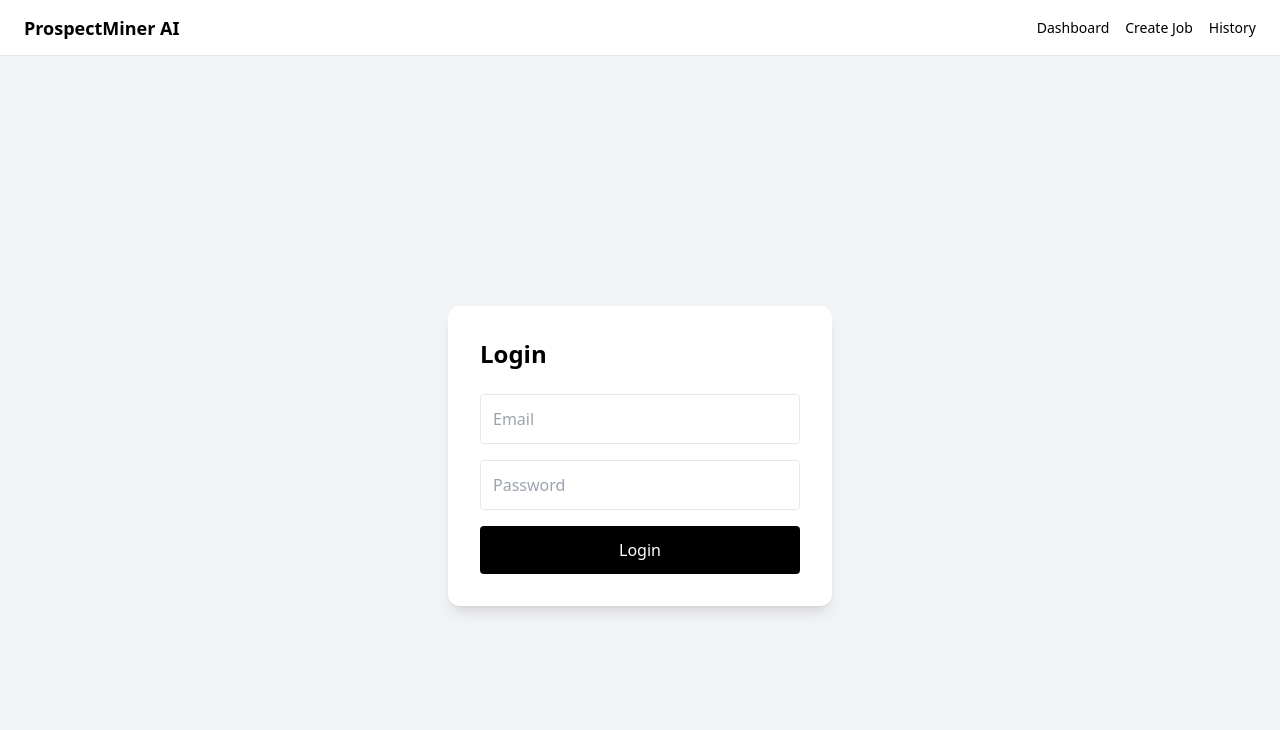
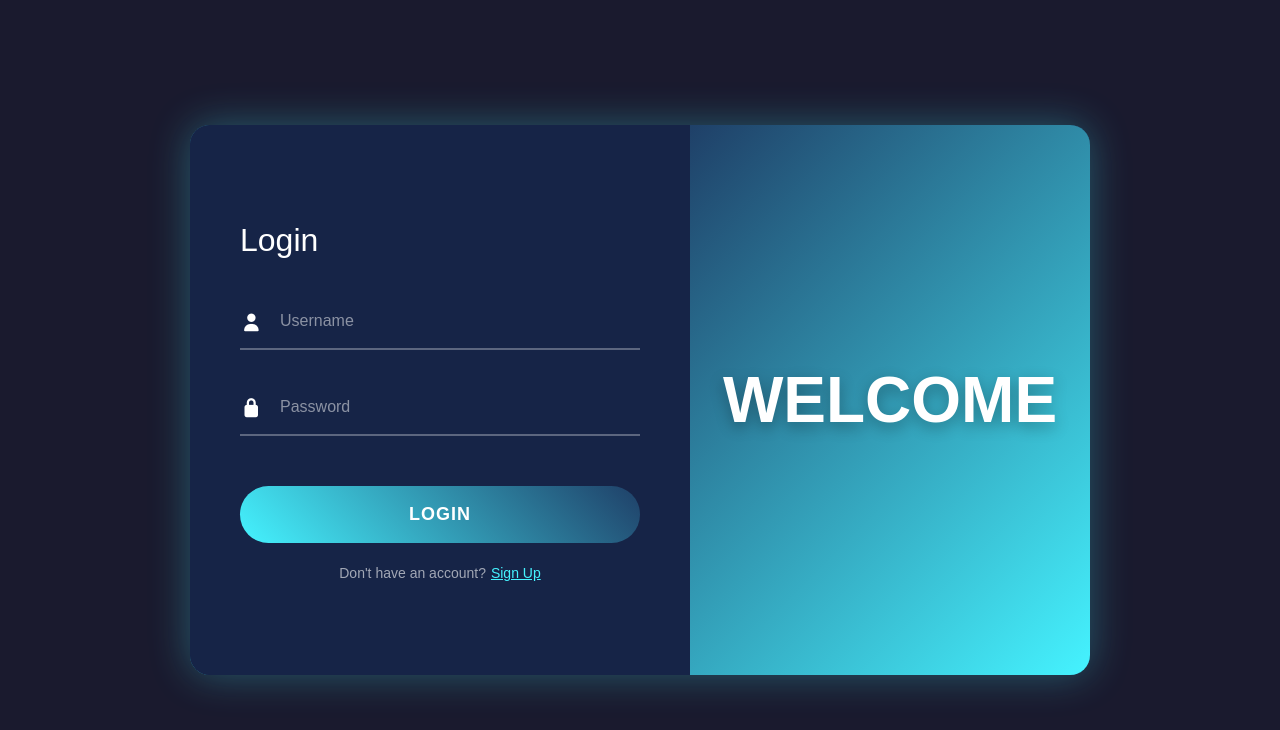
Before and after one commit to Satish397882/ProspectMiner-AI, a React (Vite) app in the folder frontend/: page /login in a window 1280 px wide. Shown: the top 730 px of the page. Built offline with nearby package versions, Linux system fonts and the light colour scheme.

Commit message:
animated login page, auth backend, CORS fix

```diff
--- a/frontend/index.html
+++ b/frontend/index.html
@@ -1,9 +1,14 @@
-<!DOCTYPE html>
+<!doctype html>
 <html lang="en">
   <head>
     <meta charset="UTF-8" />
+    <link rel="icon" type="image/svg+xml" href="/vite.svg" />
     <meta name="viewport" content="width=device-width, initial-scale=1.0" />
     <title>ProspectMiner AI</title>
+    <link
+      rel="stylesheet"
+      href="https://cdnjs.cloudflare.com/ajax/libs/font-awesome/7.0.1/css/all.min.css"
+    />
   </head>
   <body>
     <div id="root"></div>
--- a/frontend/src/App.jsx
+++ b/frontend/src/App.jsx
@@ -1,18 +1,22 @@
-import { BrowserRouter, Routes, Route } from "react-router-dom"
-import Navbar from "./components/Navbar"
+import { BrowserRouter, Routes, Route, useLocation } from "react-router-dom";
+import Navbar from "./components/Navbar";
 
-import Login from "./pages/Login"
-import Signup from "./pages/Signup"
-import Dashboard from "./pages/Dashboard"
-import CreateJob from "./pages/CreateJob"
-import JobHistory from "./pages/JobHistory"
-import JobProgress from "./pages/JobProgress"
-import ProtectedRoute from "./components/ProtectedRoute"
+import Login from "./pages/Login";
+import Signup from "./pages/Signup";
+import Dashboard from "./pages/Dashboard";
+import CreateJob from "./pages/CreateJob";
+import JobHistory from "./pages/JobHistory";
+import JobProgress from "./pages/JobProgress";
+import ProtectedRoute from "./components/ProtectedRoute";
 
-export default function App() {
+function AppContent() {
+  const location = useLocation();
+  const hideNavbar =
+    location.pathname === "/login" || location.pathname === "/signup";
+
   return (
-    <BrowserRouter>
-      <Navbar />
+    <>
+      {!hideNavbar && <Navbar />}
 
       <Routes>
         {/* PUBLIC */}
@@ -56,6 +60,14 @@ export default function App() {
           }
         />
       </Routes>
+    </>
+  );
+}
+
+export default function App() {
+  return (
+    <BrowserRouter>
+      <AppContent />
     </BrowserRouter>
-  )
+  );
 }
--- /dev/null
+++ b/frontend/src/api/axios-DESKTOP-K2D7PNC.js
@@ -0,0 +1,11 @@
+import axios from "axios";
+
+const api = axios.create({
+  baseURL: "http://localhost:5000",
+  withCredentials: false,
+  headers: {
+    "Content-Type": "application/json",
+  },
+});
+
+export default api;
--- a/frontend/src/components/Navbar.jsx
+++ b/frontend/src/components/Navbar.jsx
@@ -1,12 +1,27 @@
 export default function Navbar() {
   return (
-    <nav className="h-14 border-b flex items-center px-6 justify-between">
-      <span className="font-bold text-lg">ProspectMiner AI</span>
-      <div className="flex gap-4 text-sm">
-        <a href="/">Dashboard</a>
-        <a href="/create">Create Job</a>
-        <a href="/history">History</a>
+    <nav className="h-14 border-b border-gray-700 bg-[#162447] flex items-center px-6 justify-between">
+      <span className="font-bold text-lg text-white">ProspectMiner AI</span>
+      <div className="flex gap-6 text-sm">
+        <a
+          href="/"
+          className="text-gray-300 hover:text-[#45f3ff] transition-colors"
+        >
+          Dashboard
+        </a>
+        <a
+          href="/create"
+          className="text-gray-300 hover:text-[#45f3ff] transition-colors"
+        >
+          Create Job
+        </a>
+        <a
+          href="/history"
+          className="text-gray-300 hover:text-[#45f3ff] transition-colors"
+        >
+          History
+        </a>
       </div>
     </nav>
-  )
+  );
 }
--- a/frontend/src/pages/Login.jsx
+++ b/frontend/src/pages/Login.jsx
@@ -1,44 +1,104 @@
-import { useState } from "react"
-import api from "../api/axios"
-import { useNavigate } from "react-router-dom"
+import { useState } from "react";
+import { useNavigate } from "react-router-dom";
+import axios from "axios";
+import "../styles/auth.css";
 
-export default function Login() {
-  const [email, setEmail] = useState("")
-  const [password, setPassword] = useState("")
-  const navigate = useNavigate()
+const Login = () => {
+  const [isLogin, setIsLogin] = useState(true);
+  const [email, setEmail] = useState("");
+  const [password, setPassword] = useState("");
+  const [name, setName] = useState("");
+  const [error, setError] = useState("");
+  const [success, setSuccess] = useState("");
+  const navigate = useNavigate();
 
-  const submit = async e => {
-    e.preventDefault()
-    const res = await api.post("/auth/login", { email, password })
-    localStorage.setItem("token", res.data.token)
-    navigate("/")
+  const handleSubmit = async (e) => {
+    e.preventDefault();
+    setError("");
+    setSuccess("");
+
+    try {
+      const endpoint = isLogin ? "/api/auth/login" : "/api/auth/register";
+      const payload = isLogin ? { email, password } : { name, email, password };
+
+      const response = await axios.post(
+        `http://localhost:8000${endpoint}`,
+        payload,
+      );
+
+      if (response.data.token) {
+        localStorage.setItem("token", response.data.token);
+        localStorage.setItem("user", JSON.stringify(response.data.user));
+        setSuccess(isLogin ? "Login successful!" : "Registration successful!");
+        setTimeout(() => navigate("/dashboard"), 1000);
       }
+    } catch (err) {
+      setError(err.response?.data?.message || "Something went wrong!");
+    }
+  };
 
   return (
-    <div className="min-h-screen flex items-center justify-center bg-gray-100">
-      <form className="bg-white p-8 rounded-xl shadow-lg w-96">
-        <h2 className="text-2xl font-bold mb-6">Login</h2>
+    <div className="welcome-container">
+      <div className="welcome-box">
+        <div className="welcome-left">
+          <h2>Login</h2>
+          <form onSubmit={handleSubmit}>
+            {!isLogin && (
+              <div className="welcome-input-group">
+                <i className="fas fa-user"></i>
+                <input
+                  type="text"
+                  placeholder="Name"
+                  required
+                  value={name}
+                  onChange={(e) => setName(e.target.value)}
+                />
+              </div>
+            )}
 
+            <div className="welcome-input-group">
+              <i className="fas fa-user"></i>
               <input
-          className="w-full p-3 mb-4 border rounded"
-          placeholder="Email"
-          onChange={e => setEmail(e.target.value)}
+                type="email"
+                placeholder={isLogin ? "Username" : "Email"}
+                required
+                value={email}
+                onChange={(e) => setEmail(e.target.value)}
               />
+            </div>
 
+            <div className="welcome-input-group">
+              <i className="fas fa-lock"></i>
               <input
                 type="password"
-          className="w-full p-3 mb-4 border rounded"
                 placeholder="Password"
-          onChange={e => setPassword(e.target.value)}
+                required
+                value={password}
+                onChange={(e) => setPassword(e.target.value)}
               />
+            </div>
 
-        <button
-          onClick={submit}
-          className="w-full bg-black text-white py-3 rounded hover:bg-gray-800"
-        >
-          Login
+            {error && <div className="welcome-error">{error}</div>}
+            {success && <div className="welcome-success">{success}</div>}
+
+            <button type="submit" className="welcome-btn">
+              {isLogin ? "Login" : "Sign Up"}
             </button>
+
+            <div className="welcome-toggle">
+              {isLogin ? "Don't have an account?" : "Already have an account?"}
+              <button type="button" onClick={() => setIsLogin(!isLogin)}>
+                {isLogin ? "Sign Up" : "Login"}
+              </button>
+            </div>
           </form>
         </div>
-  )
-}
+        <div className="welcome-right">
+          <h1>WELCOME</h1>
+        </div>
+      </div>
+    </div>
+  );
+};
+
+export default Login;
--- /dev/null
+++ b/frontend/src/styles/auth.css
@@ -0,0 +1,221 @@
+* {
+  margin: 0;
+  padding: 0;
+  box-sizing: border-box;
+  font-family: "Poppins", sans-serif;
+}
+
+body {
+  background: #1a1a2e;
+  min-height: 100vh;
+}
+
+.welcome-container {
+  display: flex;
+  justify-content: center;
+  align-items: center;
+  min-height: 100vh;
+  padding: 20px;
+}
+
+.welcome-box {
+  position: relative;
+  width: 900px;
+  height: 550px;
+  background: #162447;
+  border-radius: 20px;
+  overflow: hidden;
+  box-shadow: 0 0 40px rgba(69, 243, 255, 0.3);
+  display: flex;
+}
+
+.welcome-box::before {
+  content: "";
+  position: absolute;
+  top: -2px;
+  left: -2px;
+  right: -2px;
+  bottom: -2px;
+  background: linear-gradient(45deg, #45f3ff, #1f4068, #45f3ff);
+  border-radius: 20px;
+  z-index: -1;
+  animation: borderGlow 3s linear infinite;
+  background-size: 400%;
+}
+
+@keyframes borderGlow {
+  0%,
+  100% {
+    background-position: 0 0;
+  }
+  50% {
+    background-position: 400% 0;
+  }
+}
+
+.welcome-left {
+  flex: 1;
+  padding: 60px 50px;
+  background: #162447;
+  display: flex;
+  flex-direction: column;
+  justify-content: center;
+}
+
+.welcome-left h2 {
+  color: #fff;
+  font-size: 32px;
+  margin-bottom: 30px;
+  font-weight: 400;
+}
+
+.welcome-input-group {
+  position: relative;
+  margin-bottom: 30px;
+}
+
+.welcome-input-group i {
+  position: absolute;
+  left: 0;
+  top: 50%;
+  transform: translateY(-50%);
+  color: #fff;
+  font-size: 18px;
+}
+
+.welcome-input-group input {
+  width: 100%;
+  padding: 15px 15px 15px 40px;
+  background: transparent;
+  border: none;
+  border-bottom: 2px solid rgba(255, 255, 255, 0.3);
+  color: #fff;
+  font-size: 16px;
+  outline: none;
+  transition: 0.3s;
+}
+
+.welcome-input-group input::placeholder {
+  color: rgba(255, 255, 255, 0.5);
+}
+
+.welcome-input-group input:focus {
+  border-bottom-color: #45f3ff;
+}
+
+.welcome-btn {
+  width: 100%;
+  padding: 15px;
+  background: linear-gradient(45deg, #45f3ff, #1f4068);
+  border: none;
+  border-radius: 50px;
+  color: #fff;
+  font-size: 18px;
+  font-weight: 600;
+  cursor: pointer;
+  margin-top: 20px;
+  transition: 0.3s;
+  text-transform: uppercase;
+  letter-spacing: 1px;
+}
+
+.welcome-btn:hover {
+  transform: scale(1.02);
+  box-shadow: 0 5px 20px rgba(69, 243, 255, 0.4);
+}
+
+.welcome-toggle {
+  text-align: center;
+  margin-top: 20px;
+  color: rgba(255, 255, 255, 0.6);
+  font-size: 14px;
+}
+
+.welcome-toggle button {
+  background: none;
+  border: none;
+  color: #45f3ff;
+  cursor: pointer;
+  text-decoration: underline;
+  font-size: 14px;
+  margin-left: 5px;
+}
+
+.welcome-toggle button:hover {
+  color: #6ff4ff;
+}
+
+.welcome-right {
+  flex: 1;
+  background: linear-gradient(135deg, #1f4068 0%, #45f3ff 100%);
+  display: flex;
+  align-items: center;
+  justify-content: center;
+  position: relative;
+  overflow: hidden;
+}
+
+.welcome-right::before {
+  content: "";
+  position: absolute;
+  width: 200%;
+  height: 200%;
+  background: linear-gradient(
+    45deg,
+    transparent,
+    rgba(255, 255, 255, 0.1),
+    transparent
+  );
+  animation: slideGlow 3s linear infinite;
+}
+
+@keyframes slideGlow {
+  0% {
+    transform: translateX(-100%) translateY(-100%) rotate(45deg);
+  }
+  100% {
+    transform: translateX(100%) translateY(100%) rotate(45deg);
+  }
+}
+
+.welcome-right h1 {
+  color: #fff;
+  font-size: 64px;
+  font-weight: 700;
+  text-align: center;
+  line-height: 1.2;
+  text-shadow: 0 5px 15px rgba(0, 0, 0, 0.3);
+  z-index: 1;
+  position: relative;
+}
+
+.welcome-error {
+  color: #ff4545;
+  font-size: 14px;
+  margin-top: 10px;
+  text-align: center;
+}
+
+.welcome-success {
+  color: #45f3ff;
+  font-size: 14px;
+  margin-top: 10px;
+  text-align: center;
+}
+
+/* Responsive */
+@media (max-width: 768px) {
+  .welcome-box {
+    flex-direction: column;
+    width: 100%;
+    height: auto;
+  }
+
+  .welcome-right {
+    padding: 40px;
+  }
+
+  .welcome-right h1 {
+    font-size: 48px;
+  }
+}
```
Also changed, not shown: 2 other files (tests, documents, lock files or other folders). Lines whose indentation alone changed are shown as unchanged.
